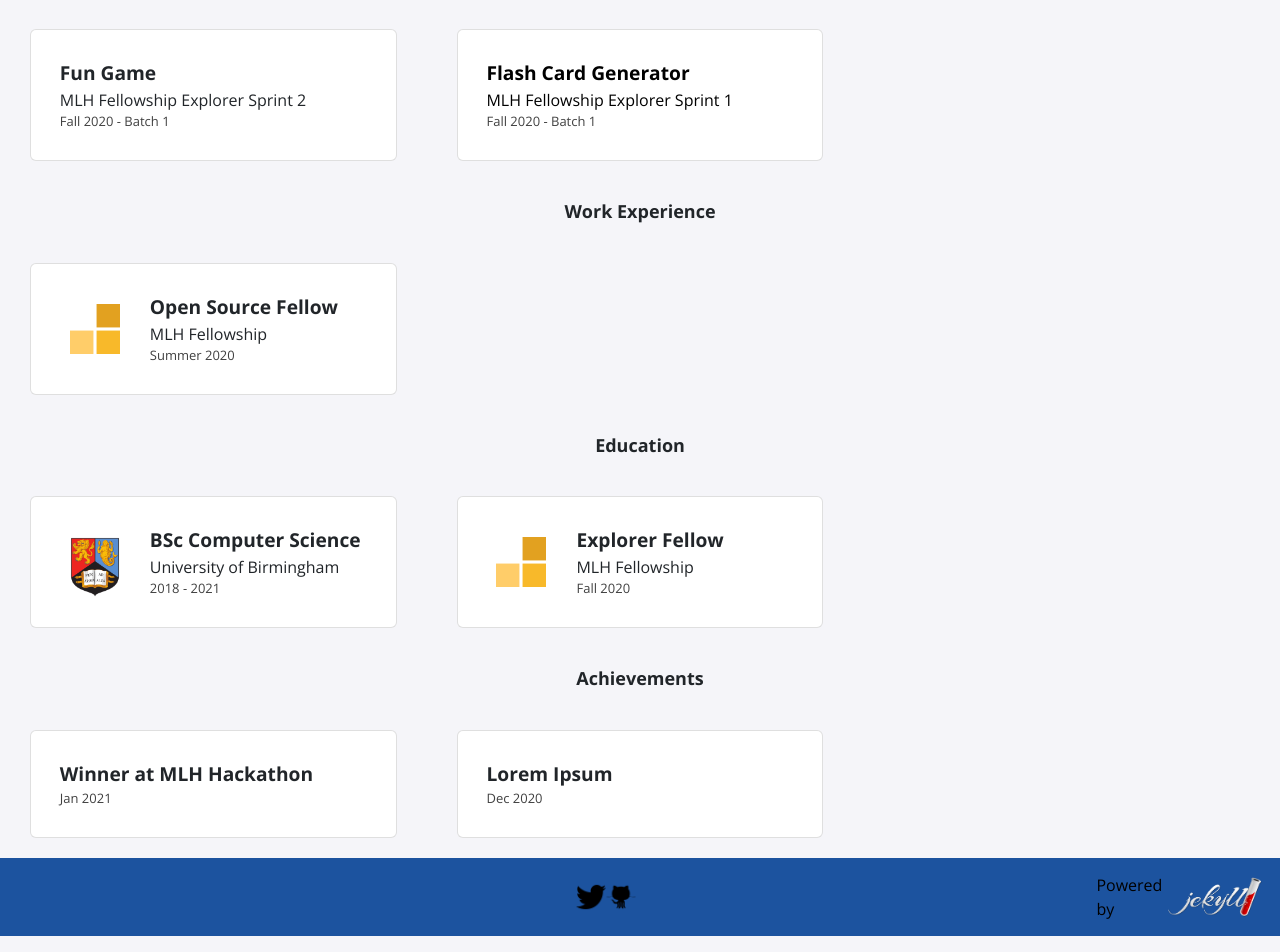
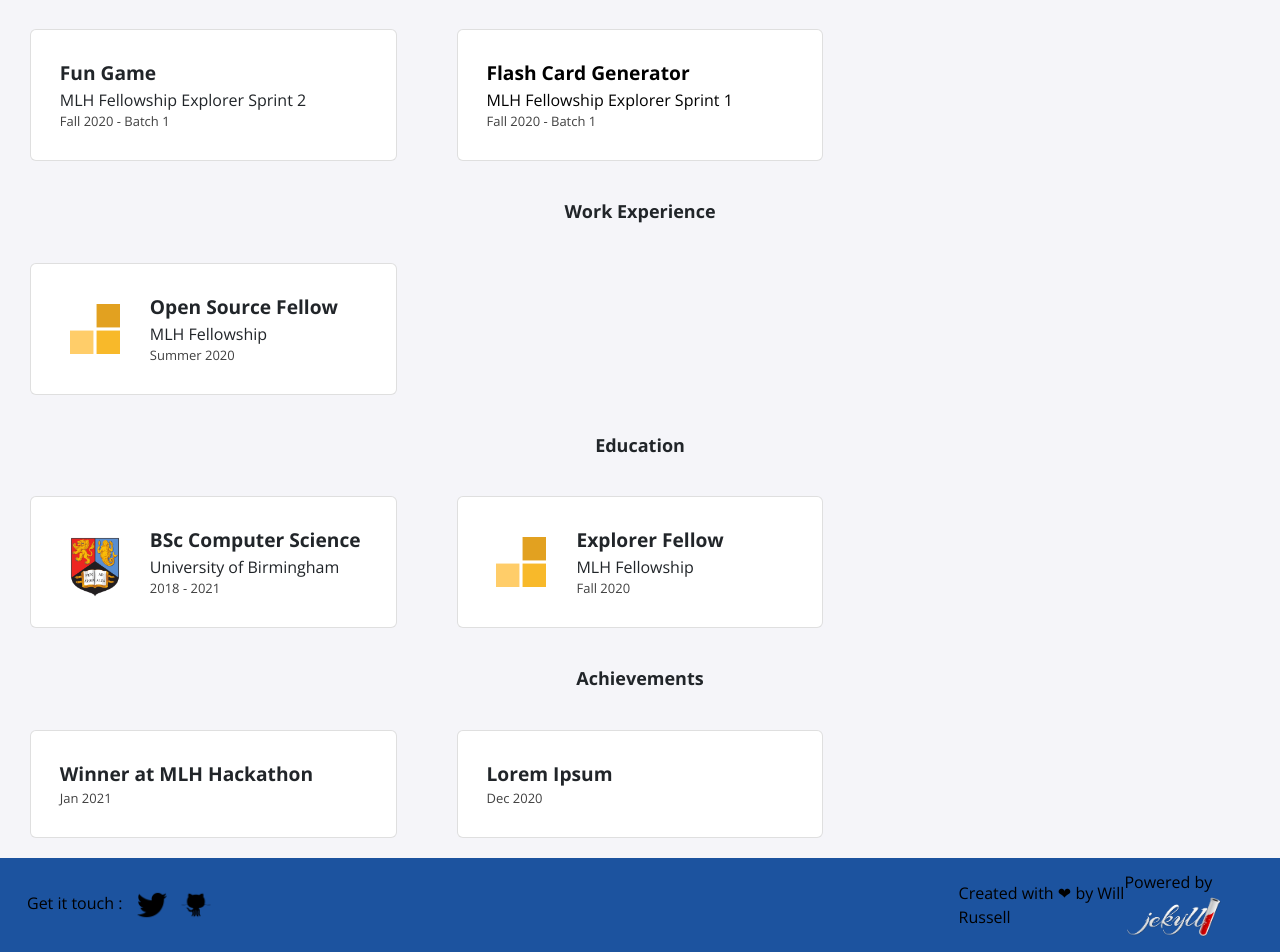
Before and after one commit to DebugAgrawal/mlh-orientation, a Jekyll site: the page built from index.html, in a window 1280 px wide. Shown: the part 644-1596 px from the top of the page. Built offline with Jekyll 4.4.1, drawn with Linux system fonts in a browser that asks for light colours; nearby versions of some CDN libraries.

Commit message:
adjusting positions of footer elements

```diff
--- a/_includes/footer.html
+++ b/_includes/footer.html
@@ -1,8 +1,11 @@
 <footer class="footer">
-
-    <div class="container">
+    <span class="container">
+    Get it touch :
     <a href="https://twitter.com/{{site.twitter_username}}" target="_blank"><img src="./assets/img/footer/twitter.png" alt="twitter"></a>
     <a href="https://github.com/{{site.github_username}}" target="_blank"><img src="./assets/img/footer/github.png" alt="github"></a>
-    </div>
-    Powered by <a href="https://jekyllrb.com/" target="_blank"><img src="./assets/img/footer/jekyll.png" alt="jekyll"></a>
+    </span>
+    <span>
+        Created with ❤ by {{site.title}}
+    </span>
+    <span>Powered by <a href="https://jekyllrb.com/" target="_blank"><img src="./assets/img/footer/jekyll.png" alt="jekyll"></a></span>
 </footer>
--- a/_sass/footer.scss
+++ b/_sass/footer.scss
@@ -1,11 +1,9 @@
 .footer{
     width: 100%;
-    right:0;
-    bottom: 100%;
-    padding: 15px;
+    padding: 12px;
     display: flex;
     align-items: center;
-    justify-content: center;
+    justify-content: space-evenly;
     flex-direction: row;
     background-color: #1C539F;
     position: relative;
@@ -18,13 +16,11 @@
 }
 
 .footer .container{
-    width: 100%;
-    display: flex;
-    align-items: center;
-    justify-content: center;
-    flex-direction: row;
-    margin-left: 100px;
+    overflow-wrap: initial;
     img{
         max-width:30px;
     }
+    a{
+        margin-left: 10px;
+    }
 }
```
